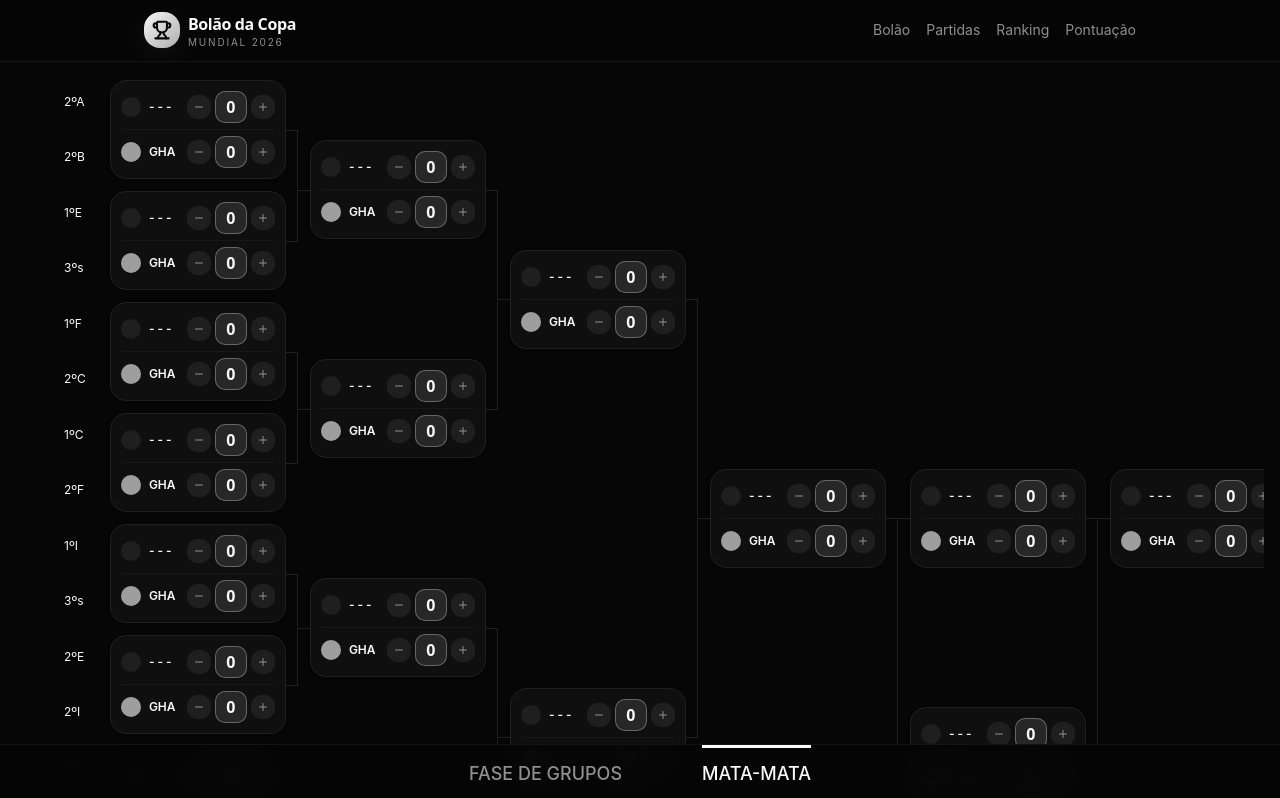
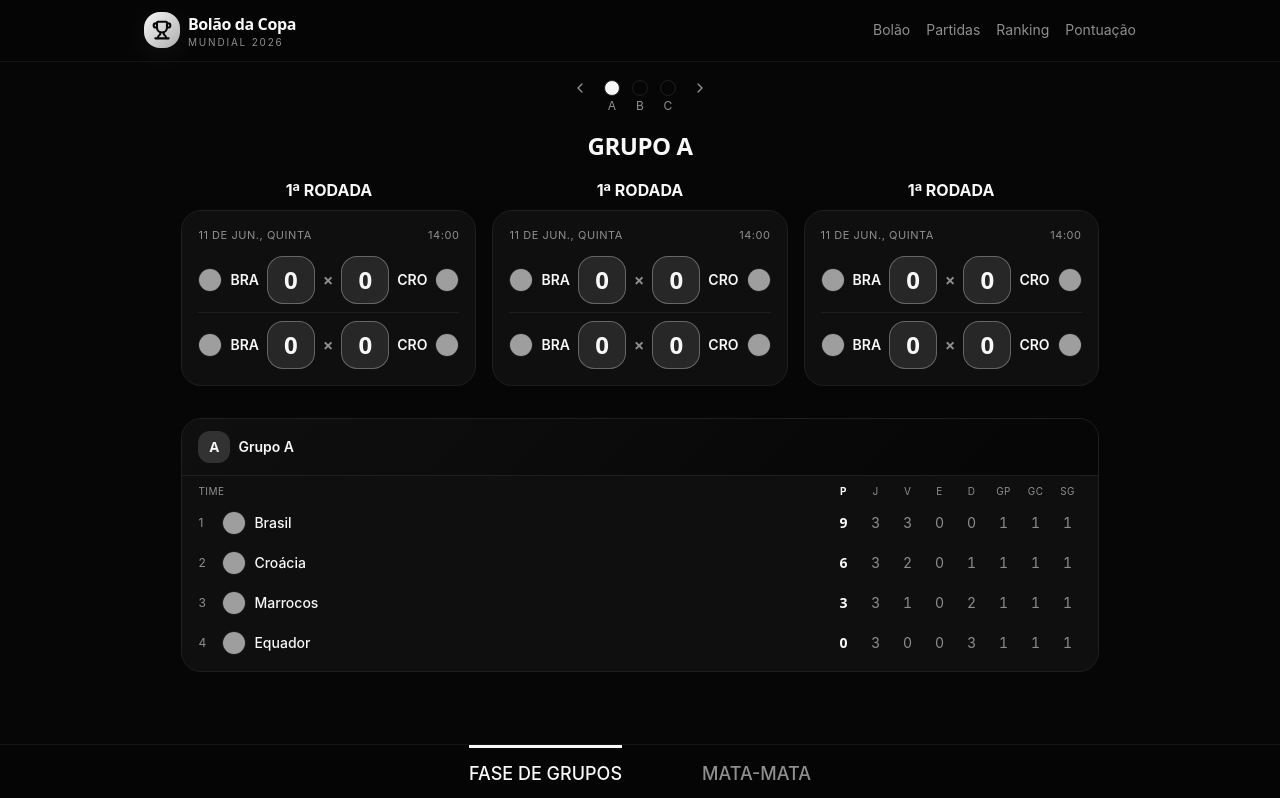
Before and after one commit to moisesferreira123/WorldCupBet-Frontend, a React (Vite) app: page / in a window 1280 px wide. Shown: the top 798 px of the page. Built offline with nearby package versions, Linux system fonts and the light colour scheme; grey boxes are pictures that could not be loaded.

Commit message:
refact: Organize the files better.

```diff
--- a/src/components/shared/Header.tsx
+++ b/src/components/shared/Header.tsx
@@ -1,3 +1,5 @@
+import { Link } from "react-router-dom";
+
 export default function Header() {
   return (
     <header className="fixed top-0 w-screen z-40 border-b border-border/60 bg-background/80 backdrop-blur-lg">
@@ -12,10 +14,10 @@ export default function Header() {
           </div>
         </a>
         <ul className="flex gap-4 text-muted-foreground text-sm">
-          <li className="hover:text-gold cursor-pointer"><a>Bolão</a></li>
-          <li className="hover:text-gold cursor-pointer"><a>Partidas</a></li>
-          <li className="hover:text-gold cursor-pointer"><a>Ranking</a></li>
-          <li className="hover:text-gold cursor-pointer"><a>Pontuação</a></li>
+          <li className="hover:text-gold cursor-pointer"><Link to={'/'}>Bolão</Link></li>
+          <li className="hover:text-gold cursor-pointer"><Link to={'/matchs'}>Partidas</Link></li>
+          <li className="hover:text-gold cursor-pointer"><Link to={'/ranking'}>Ranking</Link></li>
+          <li className="hover:text-gold cursor-pointer"><Link to={'/score'}>Pontuação</Link></li>
         </ul>
       </nav>
     </header>
--- /dev/null
+++ b/src/components/stage/groupStage/PaginationDot.tsx
@@ -0,0 +1,8 @@
+export default function PaginationDot() {
+  return (
+    <div className="flex flex-col items-center gap-0.5 cursor-pointer group">
+      <button className="w-4 h-4 rounded-full border border-border bg-gold cursor-pointer transition-colors duration-200 group-hover:border-white"></button>
+      <span className="text-xs text-muted-foreground group-hover:text-white">A</span>
+    </div>
+  );
+}
--- a/src/components/sweepstakes/KnockoutStage/KnockoutMatch.tsx
+++ b/src/components/stage/knockoutStage/KnockoutMatch.tsx
@@ -1,3 +1,5 @@
+import { Minus, Plus } from "lucide-react";
+
 interface KnockoutMatchProps {
   leftLine: boolean;
   rightLine: boolean;
@@ -19,16 +21,14 @@ export default function KnockoutMatch({leftLine, rightLine, leftConnectingLine,
           </div>
           <div className="flex items-center gap-1">
             <button className="grid h-6 w-6 place-items-center rounded-md border border-border bg-secondary text-muted-foreground hover:border-primary hover:text-primary active:scale-95" aria-label="Diminuir">
-              <svg xmlns="http://www.w3.org/2000/svg" width="24" height="24" viewBox="0 0 24 24" fill="none" stroke="currentColor" stroke-width="2" stroke-linecap="round" stroke-linejoin="round" className="lucide lucide-minus h-3 w-3" aria-hidden="true">
-                <path d="M5 12h14"></path>
-              </svg>
+              <Minus className="h-3 w-3" />
             </button>
-            <div className="grid h-8 w-8 place-items-center rounded-md border border-gold/30 bg-gold/10 font-display font-bold tabular-nums text-gold text-base">0</div>
+            {/* TODO: Colocar input */}
+            <div className="grid h-8 w-8 place-items-center rounded-md border border-gold/30 bg-gold/10 font-display font-bold tabular-nums text-gold text-base">
+              0
+            </div>
             <button className="grid h-6 w-6 place-items-center rounded-md border border-border bg-secondary text-muted-foreground hover:border-primary hover:text-primary active:scale-95" aria-label="Aumentar">
-              <svg xmlns="http://www.w3.org/2000/svg" width="24" height="24" viewBox="0 0 24 24" fill="none" stroke="currentColor" stroke-width="2" stroke-linecap="round" stroke-linejoin="round" className="lucide lucide-plus h-3 w-3" aria-hidden="true">
-                <path d="M5 12h14"></path>
-                <path d="M12 5v14"></path>
-              </svg>
+              <Plus className="h-3 w-3" />
             </button>
           </div>
         </div>
@@ -42,16 +42,14 @@ export default function KnockoutMatch({leftLine, rightLine, leftConnectingLine,
           </div>
           <div className="flex items-center gap-1">
             <button className="grid h-6 w-6 place-items-center rounded-md border border-border bg-secondary text-muted-foreground hover:border-primary hover:text-primary active:scale-95" aria-label="Diminuir">
-              <svg xmlns="http://www.w3.org/2000/svg" width="24" height="24" viewBox="0 0 24 24" fill="none" stroke="currentColor" stroke-width="2" stroke-linecap="round" stroke-linejoin="round" className="lucide lucide-minus h-3 w-3" aria-hidden="true">
-                <path d="M5 12h14"></path>
-              </svg>
+              <Minus className="h-3 w-3" />
             </button>
-            <div className="grid h-8 w-8 place-items-center rounded-md border border-gold/30 bg-gold/10 font-display font-bold tabular-nums text-gold text-base">0</div>
+            {/* TODO: Colocar input */}
+            <div className="grid h-8 w-8 place-items-center rounded-md border border-gold/30 bg-gold/10 font-display font-bold tabular-nums text-gold text-base">
+              0
+            </div>
             <button className="grid h-6 w-6 place-items-center rounded-md border border-border bg-secondary text-muted-foreground hover:border-primary hover:text-primary active:scale-95" aria-label="Aumentar">
-              <svg xmlns="http://www.w3.org/2000/svg" width="24" height="24" viewBox="0 0 24 24" fill="none" stroke="currentColor" stroke-width="2" stroke-linecap="round" stroke-linejoin="round" className="lucide lucide-plus h-3 w-3" aria-hidden="true">
-                <path d="M5 12h14"></path>
-                <path d="M12 5v14"></path>
-              </svg>
+              <Plus className="h-3 w-3" />
             </button>
           </div>
         </div>
--- a/src/components/sweepstakes/GroupStage/PaginationDot.tsx
+++ /dev/null
@@ -1,8 +0,0 @@
-export default function PaginationDot() {
-  return (
-    <div className="flex flex-col items-center gap-0.5 cursor-pointer group">
-      <button className="w-4 h-4 rounded-full border border-border bg-gold cursor-pointer transition-colors duration-200 group-hover:border-yellow-200"></button>
-      <span className="text-xs text-muted-foreground group-hover:text-yellow-200">A</span>
-    </div>
-  );
-}
--- a/src/main.tsx
+++ b/src/main.tsx
@@ -3,11 +3,16 @@ import { createRoot } from 'react-dom/client'
 import './global.css'
 import Sweepstakes from './pages/Sweepstakes'
 import { createBrowserRouter, RouterProvider } from 'react-router-dom'
+import Ranking from './pages/Ranking'
 
 const router = createBrowserRouter([
   {
     path: "/",
     element: <Sweepstakes />,
+  },
+  {
+    path: "/ranking",
+    element: <Ranking />,
   },
 ])
 
--- /dev/null
+++ b/src/pages/Ranking.tsx
@@ -0,0 +1,9 @@
+import Header from "../components/shared/Header";
+
+export default function Ranking() {
+  return (
+    <div>
+      <Header />
+    </div>
+  )
+}
--- a/src/pages/Sweepstakes.tsx
+++ b/src/pages/Sweepstakes.tsx
@@ -1,13 +1,13 @@
 import { useState } from "react";
-import GroupMatch from "../components/sweepstakes/GroupStage/GroupMatchs";
-import GroupTable from "../components/sweepstakes/GroupStage/GroupTable";
-import PaginationDots from "../components/sweepstakes/GroupStage/PaginationDots";
+import GroupMatch from "../components/stage/groupStage/GroupMatchs";
+import GroupTable from "../components/stage/groupStage/GroupTable";
+import PaginationDots from "../components/stage/groupStage/PaginationDots";
 import Header from "../components/shared/Header";
-import PhaseSelector from "../components/shared/PhaseSelector";
-import KnockoutStage from "../components/sweepstakes/KnockoutStage/KnockoutStage";
+import PhaseSelector from "../components/stage/StageSelector";
+import KnockoutStage from "../components/stage/knockoutStage/KnockoutStage";
 
 export default function Home() {
-  const [isGroupStage, setIsGroupStage] = useState(false);
+  const [isGroupStage, setIsGroupStage] = useState(true);
 
   function changeToGroupStage() {
     if(!isGroupStage) setIsGroupStage(true);
```
Also changed, not shown: src/components/stage/StageSelector.tsx (renamed from src/components/shared/PhaseSelector.tsx), src/components/stage/groupStage/GroupMatchs.tsx (renamed from src/components/sweepstakes/GroupStage/GroupMatchs.tsx), src/components/stage/groupStage/GroupTable.tsx (renamed from src/components/sweepstakes/GroupStage/GroupTable.tsx), src/components/stage/groupStage/PaginationDots.tsx (renamed from src/components/sweepstakes/GroupStage/PaginationDots.tsx), src/components/stage/knockoutStage/KnockoutStage.tsx (renamed from src/components/sweepstakes/KnockoutStage/KnockoutStage.tsx).
